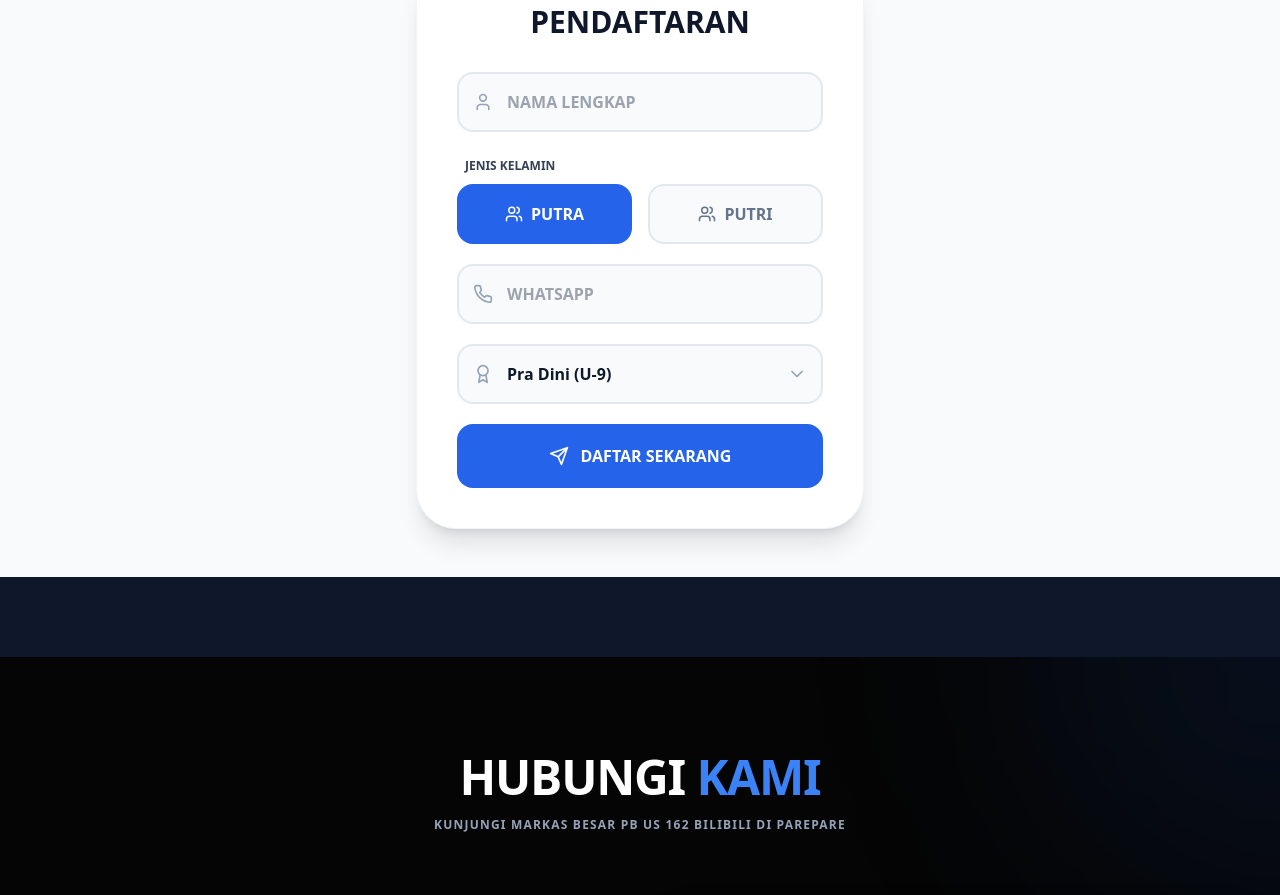
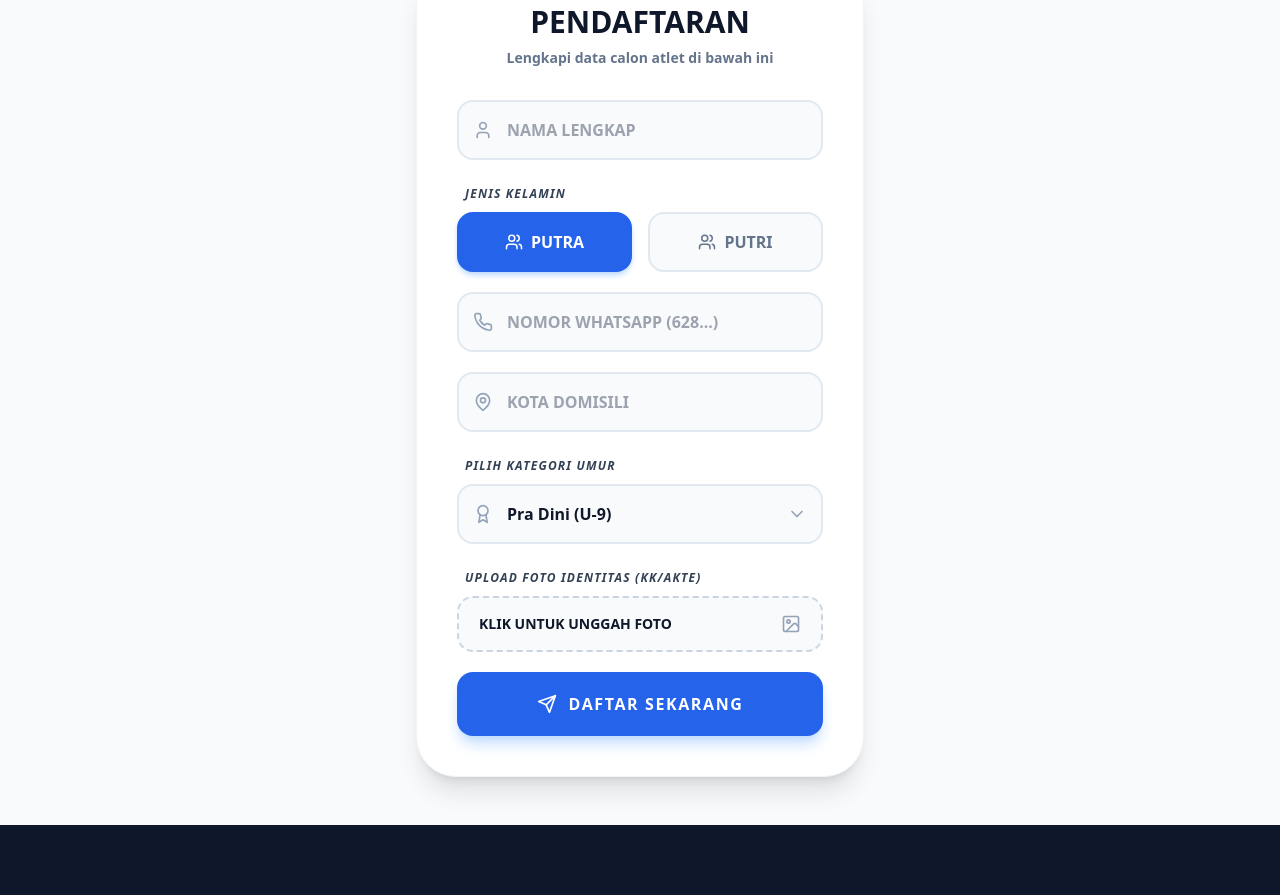
Before and after one commit to rakhmadirahman90/pbus162bilibili, a React (Vite) app: page / in a window 1280 px wide. Shown: the part 6057-6952 px from the top of the page. Built offline with nearby package versions, Linux system fonts and the light colour scheme.

Commit message:
Updated RegistrationForm.tsx

```diff
--- a/src/components/RegistrationForm.tsx
+++ b/src/components/RegistrationForm.tsx
@@ -28,16 +28,27 @@ export default function RegistrationForm() {
 
     try {
       let publicUrl = "";
+
+      // LOGIKA UPLOAD DOKUMEN
       if (file) {
         const fileExt = file.name.split('.').pop();
         const fileName = `${Date.now()}-${Math.random().toString(36).substring(2, 7)}.${fileExt}`;
         const filePath = `identitas/${fileName}`;
-        const { error: uploadError } = await supabase.storage.from('identitas-atlet').upload(filePath, file);
+
+        const { error: uploadError } = await supabase.storage
+          .from('identitas-atlet')
+          .upload(filePath, file);
+
         if (uploadError) throw new Error("Gagal upload foto: " + uploadError.message);
-        const { data: urlData } = supabase.storage.from('identitas-atlet').getPublicUrl(filePath);
+
+        const { data: urlData } = supabase.storage
+          .from('identitas-atlet')
+          .getPublicUrl(filePath);
+
         publicUrl = urlData.publicUrl;
       }
 
+      // INSERT KE DATABASE
       const { error: dbError } = await supabase
         .from('pendaftaran')
         .insert([{
@@ -52,8 +63,16 @@ export default function RegistrationForm() {
 
       if (dbError) throw dbError;
 
+      // NOTIFIKASI WHATSAPP
       const adminPhoneNumber = "6281219027234";
-      const waMessage = window.encodeURIComponent(`*PENDAFTARAN ATLET BARU*\n\n*Nama:* ${formData.nama}\n*Gender:* ${formData.jenis_kelamin}\n*Kategori:* ${formData.kategori}`);
+      const waMessage = window.encodeURIComponent(
+        `*PENDAFTARAN ATLET BARU*\n\n` +
+        `*Nama:* ${formData.nama.toUpperCase()}\n` +
+        `*Gender:* ${formData.jenis_kelamin}\n` +
+        `*Kategori:* ${formData.kategori}\n` +
+        `*Link Foto:* ${publicUrl}`
+      );
+
       window.open(`https://wa.me/${adminPhoneNumber}?text=${waMessage}`, '_blank');
       setSubmitted(true);
     } catch (err: any) {
@@ -68,30 +87,33 @@ export default function RegistrationForm() {
       <div className="max-w-md mx-auto my-12 p-10 bg-green-50 rounded-[3rem] border-2 border-green-200 text-center shadow-xl">
         <CheckCircle2 size={80} className="text-green-600 mx-auto mb-6" />
         <h2 className="text-3xl font-black text-slate-900 mb-4">BERHASIL!</h2>
-        <button onClick={() => setSubmitted(false)} className="bg-slate-900 text-white px-10 py-4 rounded-full font-black uppercase">Daftar Lagi</button>
+        <p className="text-slate-700 mb-8 font-bold">Data Anda telah aman tersimpan di sistem.</p>
+        <button onClick={() => { setSubmitted(false); setFile(null); }} className="bg-slate-900 text-white px-10 py-4 rounded-full font-black uppercase tracking-widest hover:scale-105 transition-transform">Daftar Lagi</button>
       </div>
     );
   }
 
-  const inputClass = "w-full pl-12 pr-4 py-4 rounded-2xl bg-slate-50 border-2 border-slate-200 text-slate-900 font-bold outline-none focus:border-blue-600 transition-all";
+  const inputClass = "w-full pl-12 pr-4 py-4 rounded-2xl bg-slate-50 border-2 border-slate-200 text-slate-900 font-bold outline-none focus:border-blue-600 focus:bg-white transition-all";
 
   return (
     <section className="py-12 px-4 bg-slate-50">
       <form onSubmit={handleSubmit} className="max-w-md mx-auto p-10 bg-white rounded-[2.5rem] shadow-xl border border-slate-100">
-        <h2 className="text-3xl font-black text-slate-900 mb-8 text-center uppercase">Pendaftaran</h2>
+        <h2 className="text-3xl font-black text-slate-900 mb-2 text-center uppercase">Pendaftaran</h2>
+        <p className="text-center text-slate-500 font-bold mb-8 text-sm">Lengkapi data calon atlet di bawah ini</p>
 
         <div className="space-y-5">
+          {/* Input Nama */}
           <div className="relative group">
-            <User className="absolute left-4 top-1/2 -translate-y-1/2 text-slate-400" size={20} />
+            <User className="absolute left-4 top-1/2 -translate-y-1/2 text-slate-400 group-focus-within:text-blue-600" size={20} />
             <input required value={formData.nama} className={inputClass} placeholder="NAMA LENGKAP" onChange={e => setFormData({...formData, nama: e.target.value})} />
           </div>
 
-          {/* INPUT JENIS KELAMIN */}
+          {/* Input Jenis Kelamin */}
           <div className="space-y-2">
-            <label className="text-xs font-black text-slate-700 uppercase ml-2">Jenis Kelamin</label>
+            <label className="text-xs font-black text-slate-700 uppercase ml-2 tracking-widest italic text-[10px]">Jenis Kelamin</label>
             <div className="grid grid-cols-2 gap-4">
               {['Putra', 'Putri'].map((gender) => (
-                <label key={gender} className={`flex items-center justify-center gap-2 p-4 rounded-2xl border-2 cursor-pointer font-bold transition-all ${formData.jenis_kelamin === gender ? 'bg-blue-600 border-blue-600 text-white' : 'bg-slate-50 border-slate-200 text-slate-500'}`}>
+                <label key={gender} className={`flex items-center justify-center gap-2 p-4 rounded-2xl border-2 cursor-pointer font-bold transition-all ${formData.jenis_kelamin === gender ? 'bg-blue-600 border-blue-600 text-white shadow-md shadow-blue-200' : 'bg-slate-50 border-slate-200 text-slate-500 hover:border-blue-300'}`}>
                   <input type="radio" className="hidden" name="jenis_kelamin" value={gender} checked={formData.jenis_kelamin === gender} onChange={e => setFormData({...formData, jenis_kelamin: e.target.value})} />
                   <Users size={18} /> {gender.toUpperCase()}
                 </label>
@@ -99,21 +121,45 @@ export default function RegistrationForm() {
             </div>
           </div>
 
+          {/* Input WhatsApp */}
           <div className="relative group">
-            <Phone className="absolute left-4 top-1/2 -translate-y-1/2 text-slate-400" size={20} />
-            <input required value={formData.whatsapp} className={inputClass} placeholder="WHATSAPP" onChange={e => setFormData({...formData, whatsapp: e.target.value})} />
+            <Phone className="absolute left-4 top-1/2 -translate-y-1/2 text-slate-400 group-focus-within:text-blue-600" size={20} />
+            <input required type="tel" value={formData.whatsapp} className={inputClass} placeholder="NOMOR WHATSAPP (628...)" onChange={e => setFormData({...formData, whatsapp: e.target.value})} />
           </div>
 
+          {/* Input Domisili */}
           <div className="relative group">
-            <Award className="absolute left-4 top-1/2 -translate-y-1/2 text-slate-400" size={20} />
-            <select value={formData.kategori} className={`${inputClass} appearance-none`} onChange={e => setFormData({...formData, kategori: e.target.value})}>
-              {kategoriUmur.map((kat) => <option key={kat} value={kat}>{kat}</option>)}
-            </select>
-            <ChevronDown className="absolute right-4 top-1/2 -translate-y-1/2 text-slate-400" size={20} />
+            <MapPin className="absolute left-4 top-1/2 -translate-y-1/2 text-slate-400 group-focus-within:text-blue-600" size={20} />
+            <input required value={formData.domisili} className={inputClass} placeholder="KOTA DOMISILI" onChange={e => setFormData({...formData, domisili: e.target.value})} />
           </div>
 
-          <button type="submit" disabled={loading} className="w-full bg-blue-600 text-white py-5 rounded-2xl font-black uppercase flex items-center justify-center gap-3">
-            {loading ? <Loader2 className="animate-spin" /> : <Send size={20} />} DAFTAR SEKARANG
+          {/* Select Kategori */}
+          <div className="space-y-2">
+            <label className="text-xs font-black text-slate-700 uppercase ml-2 tracking-widest italic text-[10px]">Pilih Kategori Umur</label>
+            <div className="relative group">
+              <Award className="absolute left-4 top-1/2 -translate-y-1/2 text-slate-400 group-focus-within:text-blue-600" size={20} />
+              <select value={formData.kategori} className={`${inputClass} appearance-none cursor-pointer`} onChange={e => setFormData({...formData, kategori: e.target.value})}>
+                {kategoriUmur.map((kat) => <option key={kat} value={kat}>{kat}</option>)}
+              </select>
+              <ChevronDown className="absolute right-4 top-1/2 -translate-y-1/2 text-slate-400 pointer-events-none" size={20} />
+            </div>
+          </div>
+
+          {/* FITUR UPLOAD DOKUMEN (DIKEMBALIKAN) */}
+          <div className="space-y-2">
+            <label className="text-xs font-black text-slate-700 uppercase ml-2 tracking-widest italic text-[10px]">Upload Foto Identitas (KK/AKTE)</label>
+            <div className="relative group">
+              <input required type="file" accept="image/*" className="absolute inset-0 w-full h-full opacity-0 cursor-pointer z-10" onChange={e => setFile(e.target.files?.[0] || null)} />
+              <div className={`w-full px-5 py-4 rounded-2xl border-2 border-dashed flex items-center justify-between transition-all ${file ? 'bg-green-50 border-green-500' : 'bg-slate-50 border-slate-300 group-hover:border-blue-500'}`}>
+                <span className="text-slate-900 font-bold text-sm truncate">{file ? file.name : "KLIK UNTUK UNGGAH FOTO"}</span>
+                <ImageIcon size={20} className={file ? "text-green-600" : "text-slate-400"} />
+              </div>
+            </div>
+          </div>
+
+          {/* Tombol Daftar */}
+          <button type="submit" disabled={loading} className="w-full bg-blue-600 hover:bg-slate-900 text-white py-5 rounded-2xl font-black uppercase tracking-widest shadow-lg shadow-blue-200 transition-all flex items-center justify-center gap-3 active:scale-95 disabled:bg-slate-300">
+            {loading ? <><Loader2 className="animate-spin" /> MEMPROSES...</> : <><Send size={20} /> DAFTAR SEKARANG</>}
           </button>
         </div>
       </form>
```
